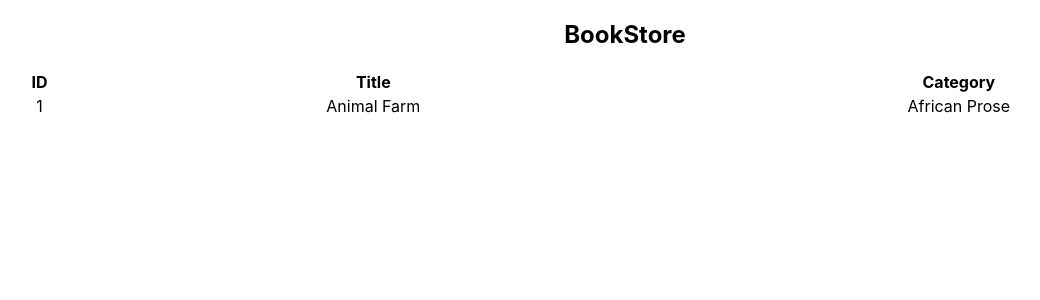
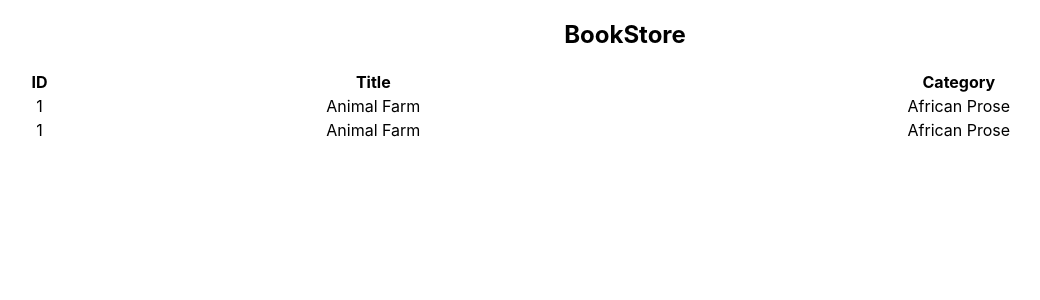
Before and after one commit to jessicafarias/bookstore-cms, a React (Create React App) app: page / in a window 1280 px wide. Shown: the top 300 px of the page, without its empty margins (15-1055 px from the left). Built offline with nearby package versions, Linux system fonts and the light colour scheme.

Commit message:
docs: Implements Book component

```diff
--- /dev/null
+++ b/src/components/Book.js
@@ -0,0 +1,25 @@
+import React from 'react';
+import PropTypes from 'prop-types';
+
+const Book = props => {
+  const { book } = props;
+  return (
+    <tbody>
+      <tr>
+        <td>{book.id}</td>
+        <td>{book.title}</td>
+        <td>{book.category}</td>
+      </tr>
+    </tbody>
+  );
+};
+
+Book.propTypes = {
+  book: PropTypes.shape({
+    id: PropTypes.number,
+    title: PropTypes.string,
+    category: PropTypes.string,
+  }).isRequired,
+};
+
+export default Book;
--- a/src/containers/BooksList.js
+++ b/src/containers/BooksList.js
@@ -1,21 +1,27 @@
 import React from 'react';
 import PropTypes from 'prop-types';
+import Book from '../components/Book';
 
 const BooksList = props => {
   const { id, title, category } = props;
   return (
     <div>
       <table style={{ width: '100%' }}>
+        <thead>
           <tr>
             <th>ID</th>
             <th>Title</th>
             <th>Category</th>
           </tr>
+        </thead>
+        <tbody>
           <tr>
             <td>{id}</td>
             <td>{title}</td>
             <td>{category}</td>
           </tr>
+        </tbody>
+        <Book book={props} />
       </table>
     </div>
   );
```
Lines whose indentation alone changed are shown as unchanged.
